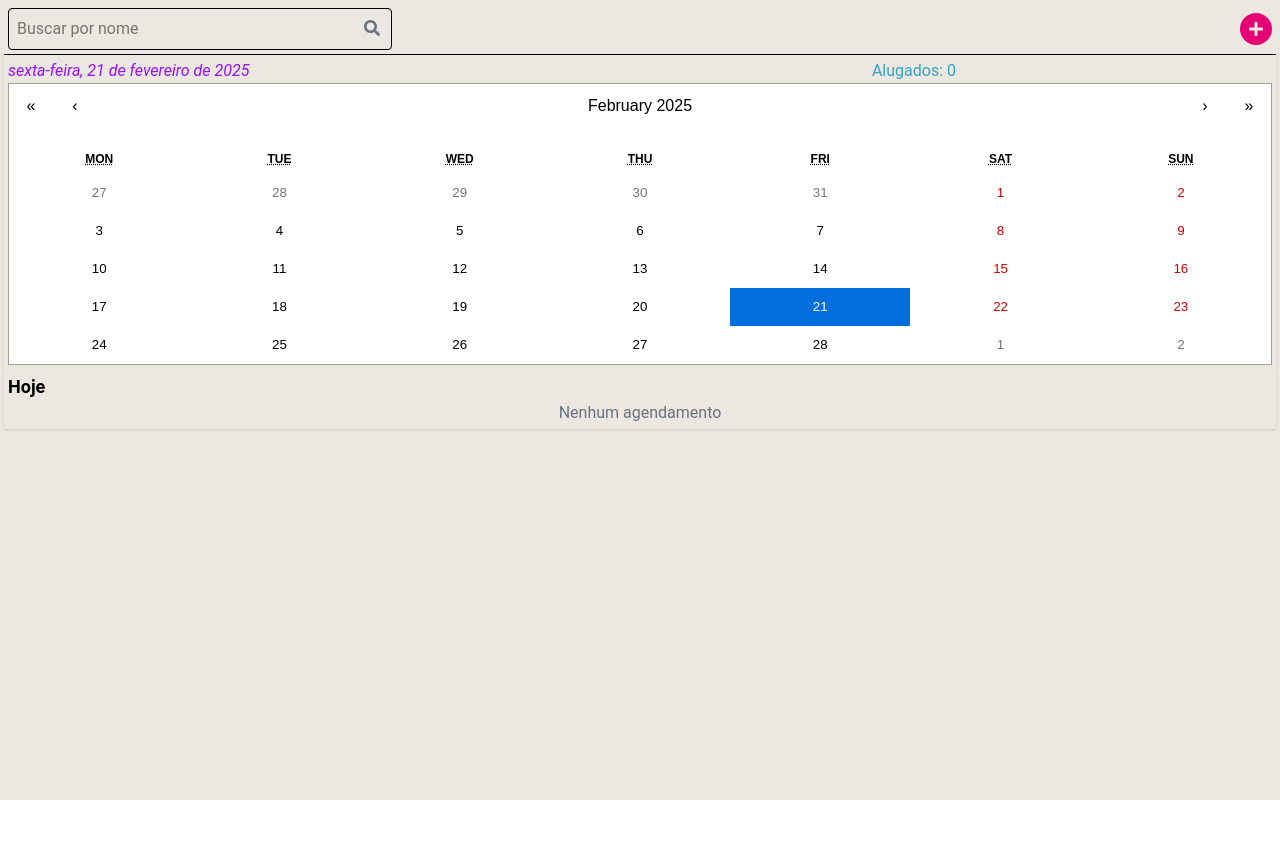
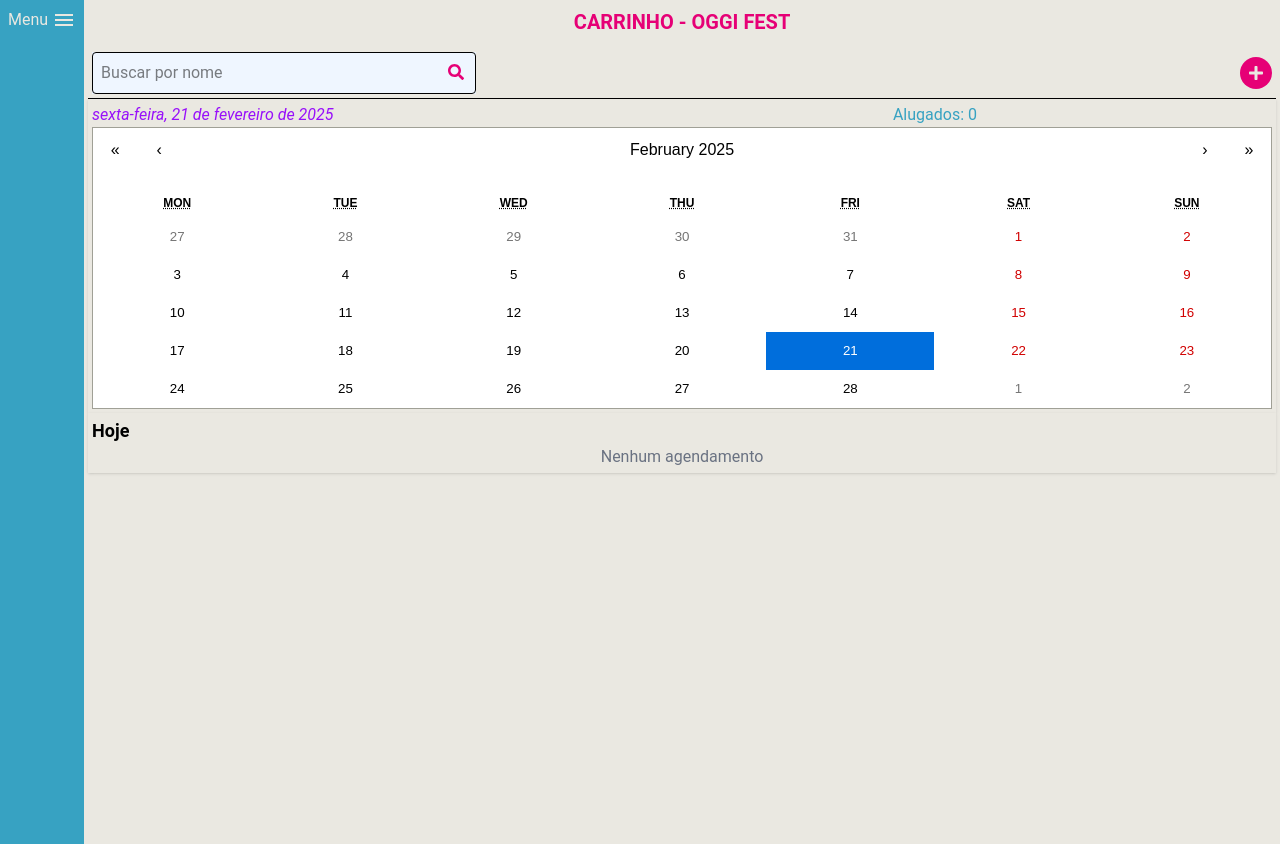
Before and after one commit to Sousa-Diin/oggifest, a React (Vite) app: page /oggi/main/car in a window 1280 px wide. Before the commit the page ends 800 px from the top, so only its background shows below. Built offline with nearby package versions, Linux system fonts and the light colour scheme.

Commit message:
style: create sideBar

```diff
--- a/electron/main.js
+++ b/electron/main.js
@@ -3,7 +3,7 @@
 function createWindow() {
   const win = new BrowserWindow({
     width: 800,
-    height: 600,
+    height: 700,
     webPreferences: {
       nodeIntegration: true,
     },
--- a/src/components/menumain/menuprincipal.css
+++ b/src/components/menumain/menuprincipal.css
@@ -1,10 +1,12 @@
 .cantainer-main-menu-principal  {
 
-  width: 100dvw;
+  width: 100%;
+  max-width: 90dvw;
   min-height: 100dvh;
   height: 0; /* Permite transitar suave de cima p/ baixo com as altura em conjutas */
-  padding: .5rem;
+  padding: 1rem;
   bottom: 0;
+  margin:0 auto;
   background-color: var(--color-black-bkg-5);
   position: fixed;
   display: flex;
@@ -16,7 +18,6 @@
   transition: min-height 0.5s ease-in, opacity .3s ease;
   opacity: 0;
   visibility: hidden;
-  box-shadow: 0 0 2px var(--color-secondary);
   z-index: 1;
 }
 
@@ -57,21 +58,22 @@
 .open-menu {
   top: 0;
   opacity: 1;
-  min-height: 100dvh;
+  min-height: 85dvh;
   max-height: 0;
   visibility: visible;
   z-index: 1;
+  left: 100px;
 }
 
 .open-menu > section {
   animation: fadeIn 1s ease-in-out;
 }
 
-@media only screen and (min-width:190px) and (max-width:650px) {
+@media only screen and (min-width:190px) and (max-width:750px) {
 
   .cantainer-main-menu-principal{
-    min-height: 100dvh;
-    max-height: 600px;
+    height: 100%;
+    height: 600px;
   }
 
   .cantainer-main-menu-principal-cmd {
--- a/src/pages/oggicar/OggiFest.css
+++ b/src/pages/oggicar/OggiFest.css
@@ -1,6 +1,10 @@
+.open-side{
+  width: 16rem;
+}
+
 .container-agender {
   background-color: var(--color-white);
-  width: 100dvw;
+  width: 100%;
   height: 100dvh;
 }
 
--- a/src/pages/oggicar/OggiFest.jsx
+++ b/src/pages/oggicar/OggiFest.jsx
@@ -1,5 +1,6 @@
 import { useState } from "react";
 import { FaSearch, FaPlus } from "react-icons/fa";
+import { IoMdMenu } from "react-icons/io";
 import Calendar from "react-calendar";
 import "react-calendar/dist/Calendar.css";
 import './OggiFest.css'
@@ -14,9 +15,15 @@
   const [selectedDate, setSelectedDate] = useState(new Date());
   const [termoBusca, setTermoBusca] = useState("");
   const [open, handleOpenMenu] = useState(false);
+  const [openSide, handleOpenSide] = useState(false);
+
 
   const handleClosenMenu = () => {
     handleOpenMenu(!open);
+  }
+
+  const handleCloseSideBar = () => {
+    handleOpenSide(!openSide);
   }
   const formattedDate = new Intl.DateTimeFormat("pt-BR", {
     weekday: "long", // Nome do dia da semana (ex: "terça-feira")
@@ -49,14 +56,21 @@
    const resultados = buscarAgendamento(agendamentos, termoBusca);
 
   return (
-    <div>
-      {/* <h1 className=" flex text-xl items-center font-bold">CARRINHO - OGGI FEST </h1> */}
+    <div className="flex ">
+      <aside className={`flex-col bg-blue-950 text-white  min-w-12 min-h-screen ${openSide ? "open-side" : ""}`} style={{backgroundColor:'#37A2C2'}}>
+        <div className="flex items-center justify-between w-full p-2 gap-1  ">
+          <p>Menu</p>
+          <button onClick={handleCloseSideBar} className="font-bold text-2xl"><IoMdMenu/></button>
+        </div>
+      </aside>
+      <section className=" flex-1  section-agender">
+        <h1 className=" flex-1 text-center font-bold p-2 text-xl text-pink-600" style={{backgroundColor:'#EAE8E1'}}>CARRINHO - OGGI FEST </h1>
         <div className="flex-1 container-agender p-1">
           <header className="flex w-full p-1 items-center justify-between border-b ">
 
-          <div className="relative ">
+            <div className="relative bg-blue-50">
               <input value={termoBusca} onChange={(e) => setTermoBusca(e.target.value)}type="text" placeholder="Buscar por nome" className="w-96 border p-2 rounded" />
-            <FaSearch className="absolute right-3 top-3 text-gray-500 " />
+              <FaSearch className="absolute right-3 top-3 text-pink-600 " />
             </div>
             <button onClick={handleClosenMenu} className="bg-pink-600 text-white p-2 rounded-full ">
               <FaPlus />
@@ -95,6 +109,7 @@
             )}
           </div>
         </div>
+      </section>
     </div>
   );
 }
```
Lines whose indentation alone changed are shown as unchanged.
